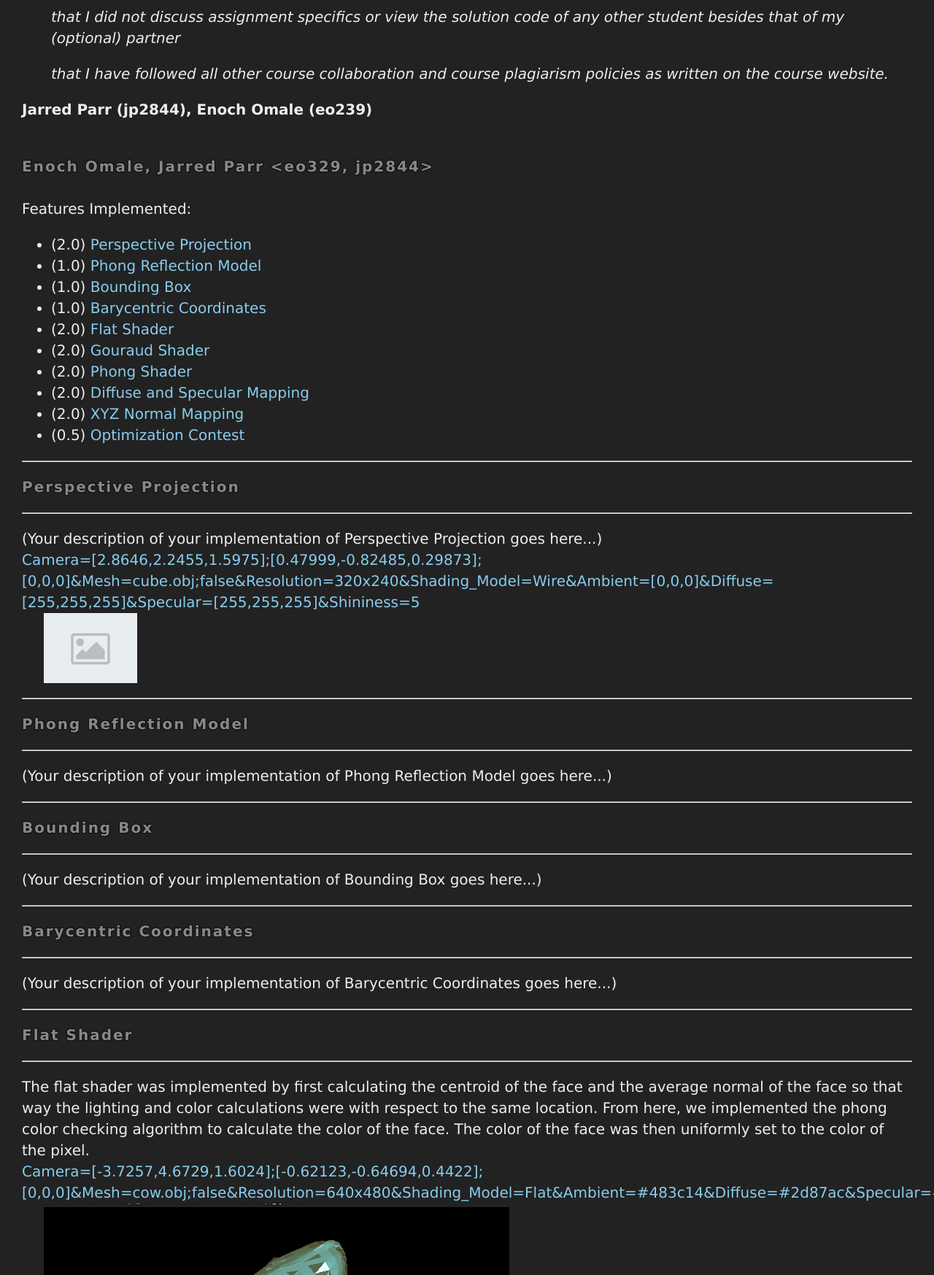
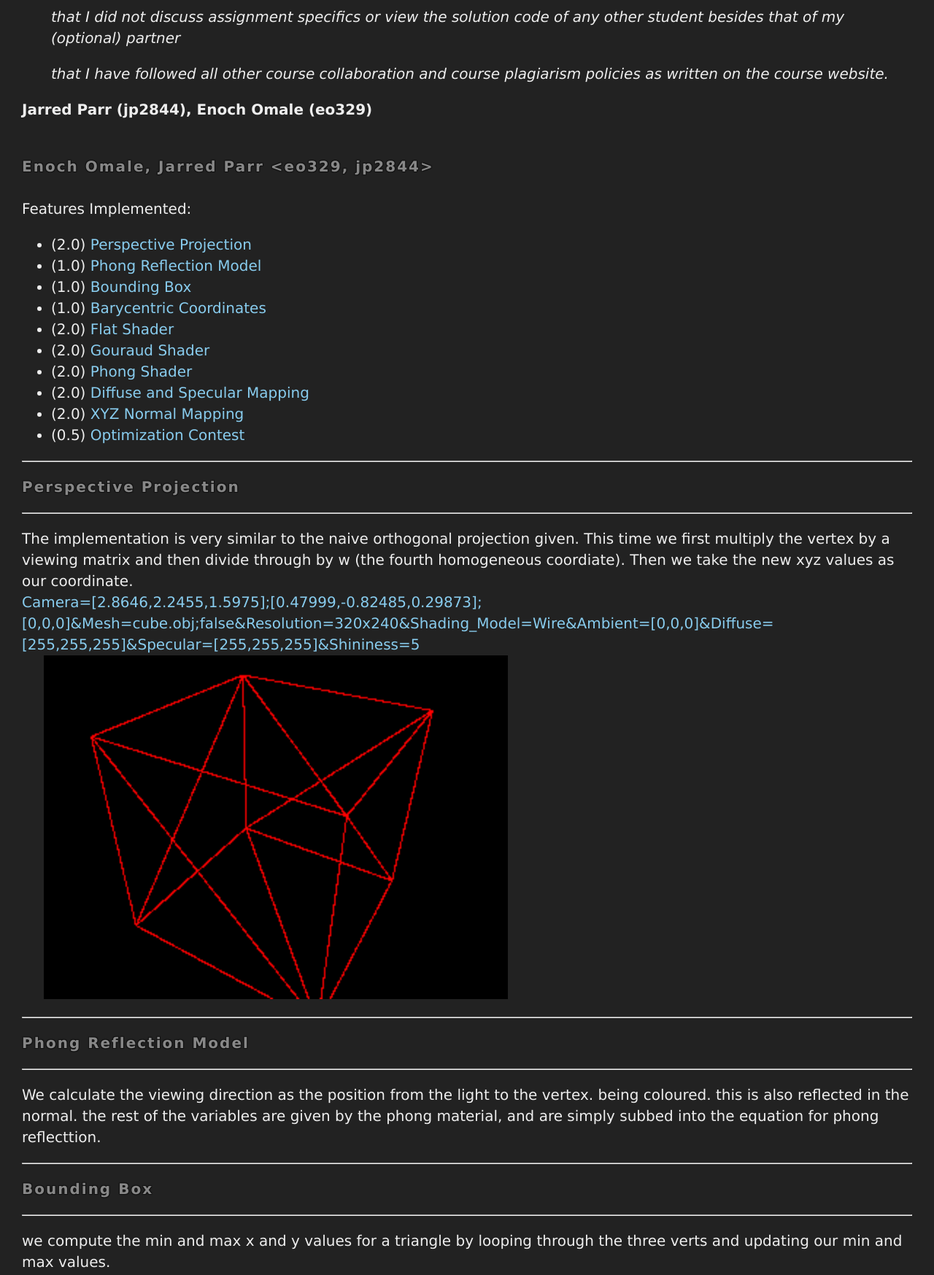
Before and after one commit to enocho1/CPSC-478-Assignment-5, a plain HTML site: page writeup.html in a window 1280 px wide. Shown: the part 420-2167 px from the top of the page at 73% size. Drawn offline with Linux system fonts and the light colour scheme.

Commit message:
enoch finally finished his bit of the writup

```diff
--- a/js/student.js
+++ b/js/student.js
@@ -1,6 +1,6 @@
 var Student = {
   // please fill in your name and NetID
-  // your NetID is the part of your email before @princeton.edu
+  // your NetID is the part of your email before @yale.edu
   name: "Enoch Omale, Jarred Parr",
   netID: "eo329, jp2844",
 };
--- a/writeup.html
+++ b/writeup.html
@@ -48,7 +48,7 @@
                 </em>
                 <p>
                     <strong>
-                        Jarred Parr (jp2844), Enoch Omale (eo239)
+                        Jarred Parr (jp2844), Enoch Omale (eo329)
                     </strong>
                 </p>
                 <br>
@@ -79,12 +79,12 @@
         <p>
             <hr>
         <p>
-            (Your description of your implementation of Perspective Projection goes here...)
+            The implementation is very similar to the naive orthogonal projection given. This time we first multiply the vertex by a viewing matrix and then divide through by w (the fourth homogeneous coordiate). Then we take the new xyz values as our coordinate.
 
             <br> <a
                 href='index.html?Camera=[2.8646,2.2455,1.5975];[0.47999,-0.82485,0.29873];[0,0,0]&Mesh=cube.obj;false&Resolution=320x240&Shading_Model=Wire&Ambient=[0,0,0]&Diffuse=[255,255,255]&Specular=[255,255,255]&Shininess=5'>Camera=[2.8646,2.2455,1.5975];[0.47999,-0.82485,0.29873];[0,0,0]&Mesh=cube.obj;false&Resolution=320x240&Shading_Model=Wire&Ambient=[0,0,0]&Diffuse=[255,255,255]&Specular=[255,255,255]&Shininess=5</a>
 
-            <br><img src='results/placeholder.png'>
+            <br><img src='results/projection.png'>
         <p>
             <hr>
         <p><a name='Phong+Reflection+Model'></a>
@@ -92,7 +92,7 @@
         <p>
             <hr>
         <p>
-            (Your description of your implementation of Phong Reflection Model goes here...)
+            We calculate the viewing direction as the position from the light to the vertex. being coloured. this is also reflected in the normal. the rest of the variables are given by the phong material, and are simply subbed into the equation for phong reflecttion.
 
         <p>
             <hr>
@@ -101,7 +101,7 @@
         <p>
             <hr>
         <p>
-            (Your description of your implementation of Bounding Box goes here...)
+            we compute the min and max x and y values for a triangle by looping through the three verts and updating our min and max values.
 
         <p>
             <hr>
@@ -110,7 +110,7 @@
         <p>
             <hr>
         <p>
-            (Your description of your implementation of Barycentric Coordinates goes here...)
+            assuming at first that the point is inside the triangle we compute the areas of the triangles formed with the point and each side as a fraction of the whole triangles area. these fractions are then tested (should all be between 0 and 1 and sum to 1) to see if the point is actually inside the triangle. The fractional areas are our barycentric coordinates.
 
         <p>
             <hr>
@@ -135,12 +135,12 @@
         <p>
             <hr>
         <p>
-            (Your description of your implementation of Gouraud Shader goes here...)
+            For each triangle, Gouraud shading uses the phong reflection model to calculate colours at each of the three vertices. then while rasterizing, we use the barycentric coordinates of the pixels to interpolate the colour at each pixel.
 
             <br> <a
                 href='index.html?Camera=[-3.7257,4.6729,1.6024];[-0.62123,-0.64694,0.4422];[0,0,0]&Mesh=cow.obj;false&Resolution=640x480&Shading_Model=Gouraud&Ambient=#483c14&Diffuse=#2d87ac&Specular=#a2c9d2&Shininess=5'>Camera=[-3.7257,4.6729,1.6024];[-0.62123,-0.64694,0.4422];[0,0,0]&Mesh=cow.obj;false&Resolution=640x480&Shading_Model=Gouraud&Ambient=#483c14&Diffuse=#2d87ac&Specular=#a2c9d2&Shininess=5</a>
 
-            <br><img src='results/placeholder.png'>
+            <br><img src='results/gouraud.png'>
         <p>
             <hr>
         <p><a name='Phong+Shader'></a>
@@ -148,12 +148,12 @@
         <p>
             <hr>
         <p>
-            (Your description of your implementation of Phong Shader goes here...)
+            Similar to gouraud shading, with a twist. for each triangle we loop through the pixels to colour with barycentric coordinates and use these coordinates to intermpolate the normals of the triangles vertices. we feed this normal into the phong reflection model. so we calculate a new colour for every pixel now rather than just interpolating between three.
 
             <br> <a
                 href='index.html?Camera=[-3.7257,4.6729,1.6024];[-0.62123,-0.64694,0.4422];[0,0,0]&Mesh=cow.obj;false&Resolution=640x480&Shading_Model=Phong&Ambient=#483c14&Diffuse=#2d87ac&Specular=#a2c9d2&Shininess=5'>Camera=[-3.7257,4.6729,1.6024];[-0.62123,-0.64694,0.4422];[0,0,0]&Mesh=cow.obj;false&Resolution=640x480&Shading_Model=Phong&Ambient=#483c14&Diffuse=#2d87ac&Specular=#a2c9d2&Shininess=5</a>
 
-            <br><img src='results/placeholder.png'>
+            <br><img src='results/phongsh.png'>
         <p>
             <hr>
         <p><a name='Diffuse+and+Specular+Mapping'></a>
@@ -195,7 +195,7 @@
         <p>
             <hr>
         <p>
-            (Your description of your implementation of Optimization Contest goes here...)
+            NA
     </div>
 </body>
 
```
Also changed, not shown: results/gouraud.png (added), results/phongsh.png (added), results/projection.png (added).
